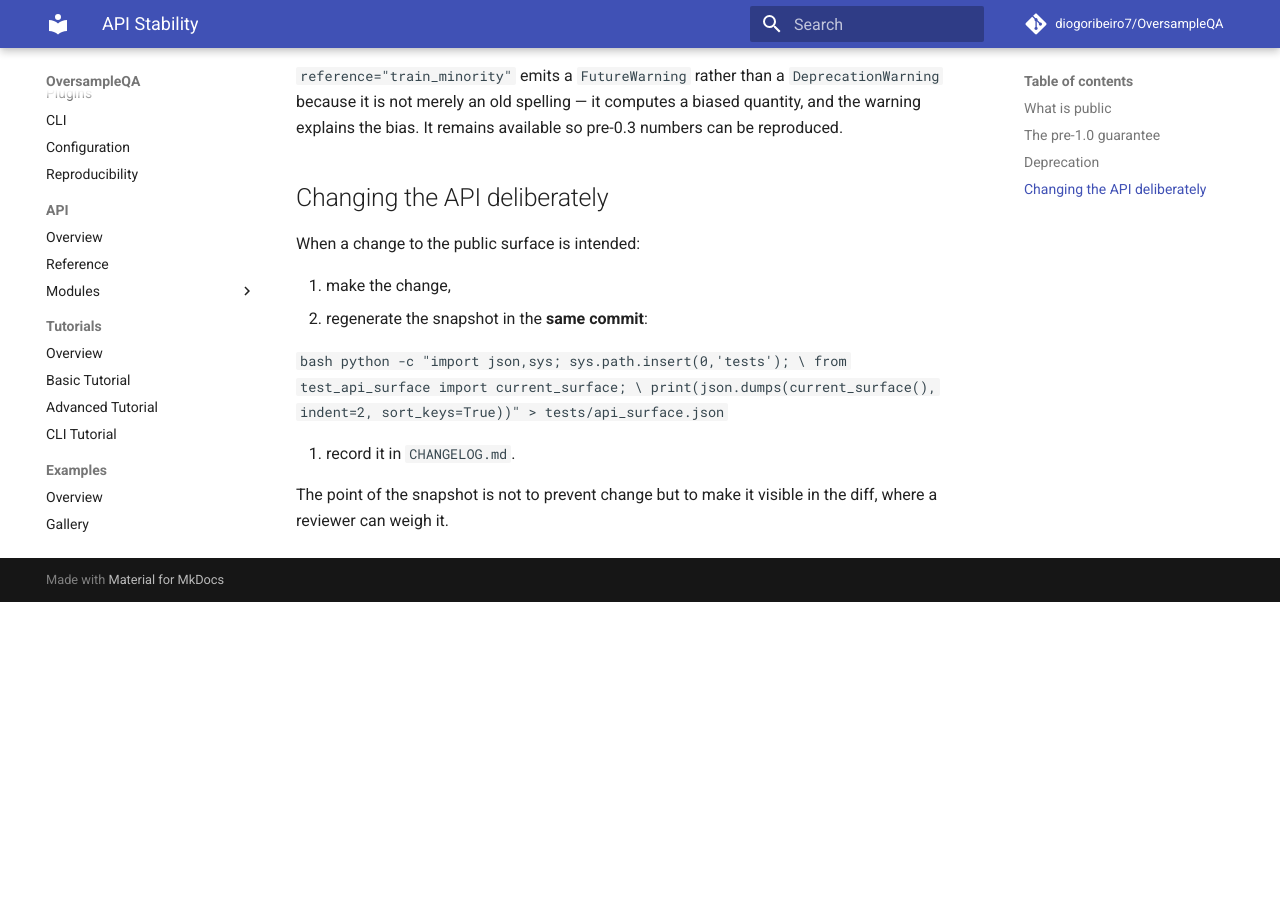
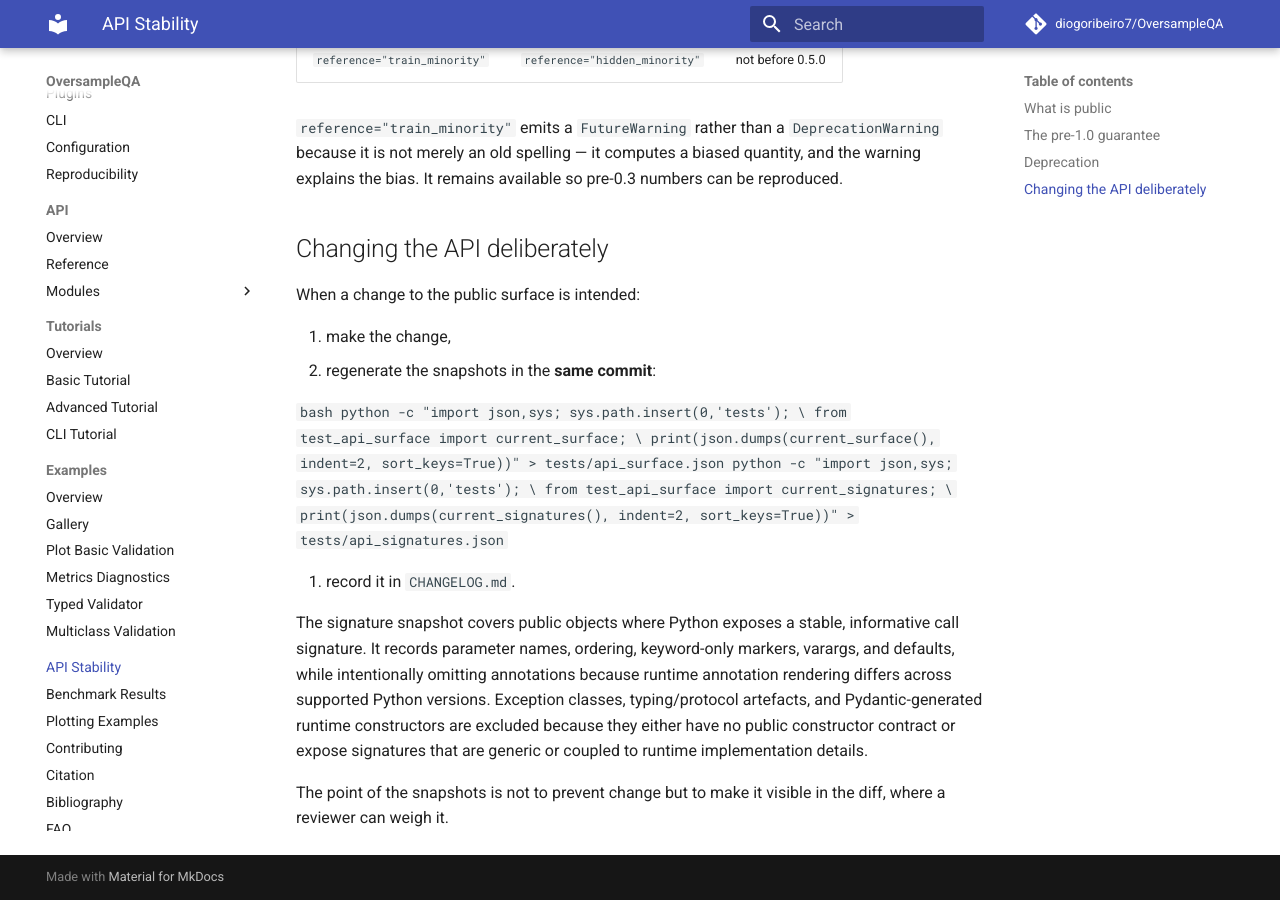
Before and after one commit to DiogoRibeiro7/OversampleQA, an MkDocs documentation site: the page built from docs/api_stability.md, in a window 1280 px wide and 900 px high, scrolled down 1808 px. Built offline with MkDocs 1.6.1 and Material for MkDocs 9.7.7, drawn with Linux system fonts in a browser that asks for light colours; comment, search, counter and statistics services are not loaded; before the commit the page ends 2410 px from its top, so only the background shows below that; some of the changed text lies outside the part shown.

Commit message:
test: snapshot public API signatures

````diff
--- a/docs/api_stability.md
+++ b/docs/api_stability.md
@@ -3,9 +3,10 @@
 ## What is public
 
 Anything listed in `oversampleqa.__all__` and importable from the package root.
-That set is snapshotted in `tests/api_surface.json` and guarded by
-`tests/test_api_surface.py`, so an addition, removal, or change of kind fails CI
-rather than surfacing at release.
+That set is snapshotted in `tests/api_surface.json`, and stable call contracts
+are snapshotted in `tests/api_signatures.json`. Both are guarded by
+`tests/test_api_surface.py`, so an addition, removal, change of kind, or
+parameter/default change fails CI rather than surfacing at release.
 
 Everything else is internal, including:
 
@@ -82,15 +83,27 @@
 When a change to the public surface is intended:
 
 1. make the change,
-2. regenerate the snapshot in the **same commit**:
+2. regenerate the snapshots in the **same commit**:
 
    ```bash
    python -c "import json,sys; sys.path.insert(0,'tests'); \
    from test_api_surface import current_surface; \
    print(json.dumps(current_surface(), indent=2, sort_keys=True))" > tests/api_surface.json
+   python -c "import json,sys; sys.path.insert(0,'tests'); \
+   from test_api_surface import current_signatures; \
+   print(json.dumps(current_signatures(), indent=2, sort_keys=True))" > tests/api_signatures.json
    ```
 
 3. record it in `CHANGELOG.md`.
 
-The point of the snapshot is not to prevent change but to make it visible in the
-diff, where a reviewer can weigh it.
+The signature snapshot covers public objects where Python exposes a stable,
+informative call signature. It records parameter names, ordering, keyword-only
+markers, varargs, and defaults, while intentionally omitting annotations because
+runtime annotation rendering differs across supported Python versions.
+Exception classes, typing/protocol artefacts, and Pydantic-generated runtime
+constructors are excluded because they either have no public constructor
+contract or expose signatures that are generic or coupled to runtime
+implementation details.
+
+The point of the snapshots is not to prevent change but to make it visible in
+the diff, where a reviewer can weigh it.
````
Also changed, not shown: 2 other files.
